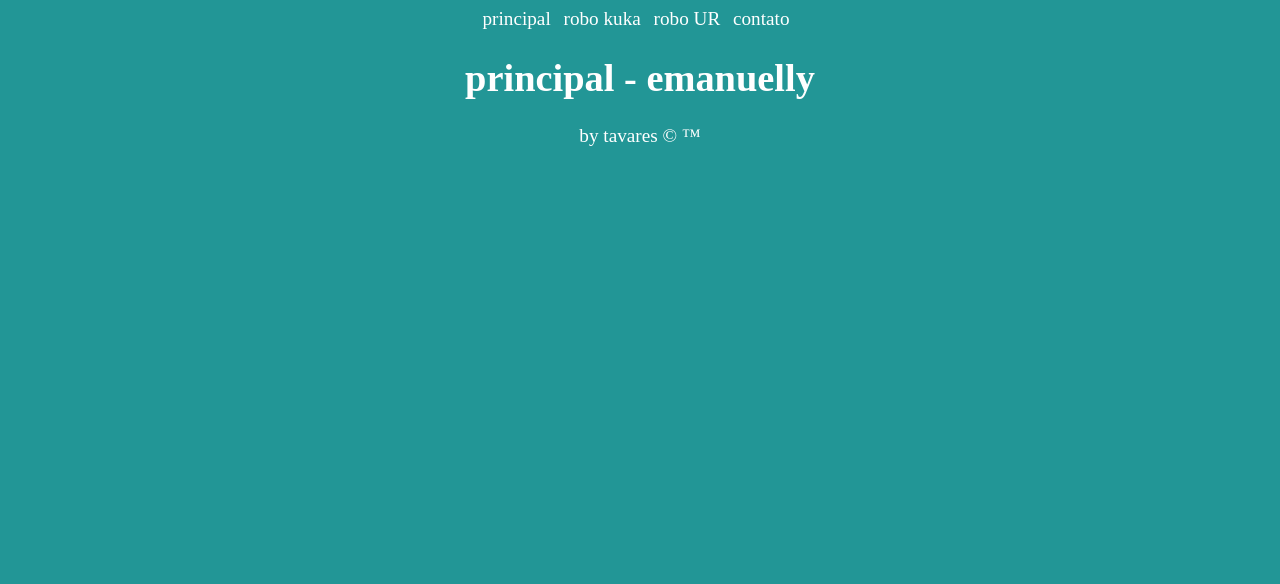
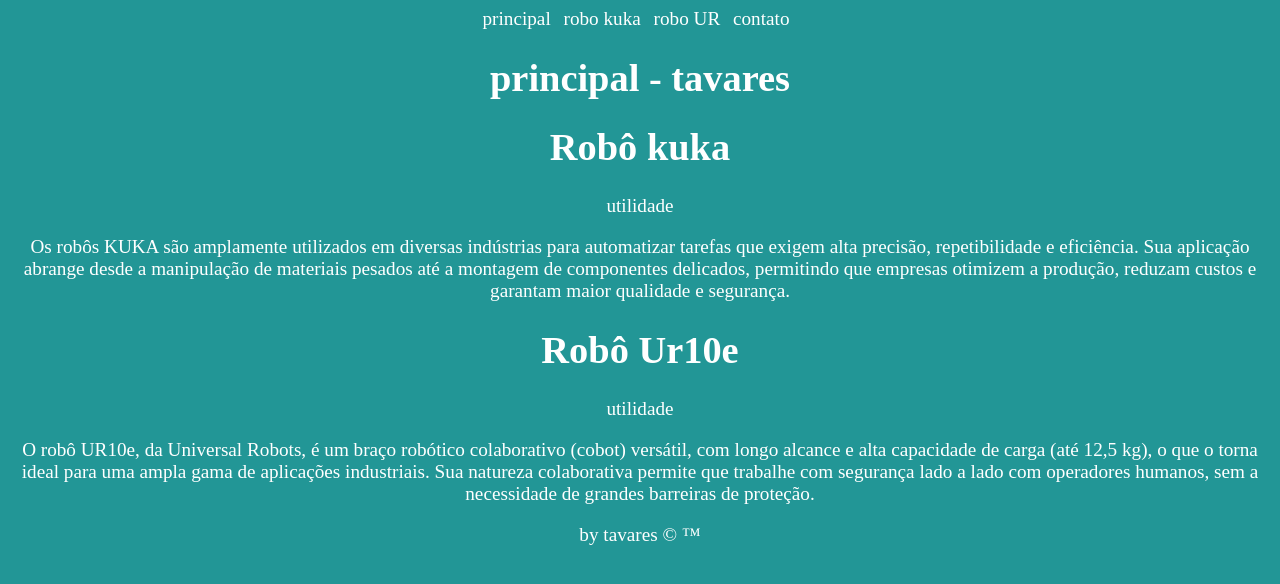
Before and after one commit to emanuellycaetano150/robos_na_industria, a plain HTML site: page index.html in a window 1280 px wide. Drawn offline with Linux system fonts and the light colour scheme.

Commit message:
setima versão

```diff
--- a/index.html
+++ b/index.html
@@ -16,8 +16,15 @@
 </nav>
     </header>
     <main>
-<h1>principal - emanuelly</h1>
-    </main>
+<h1>principal - tavares </h1>
+ <h1>Robô kuka</h1>
+  <p>utilidade</p>
+   <p>Os robôs KUKA são amplamente utilizados em diversas indústrias para automatizar tarefas que exigem alta precisão, repetibilidade e eficiência. Sua aplicação abrange desde a manipulação de materiais pesados até a montagem de componentes delicados, permitindo que empresas otimizem a produção, reduzam custos e garantam maior qualidade e segurança.</p>
+
+    <h1>Robô Ur10e</h1>
+     <p>utilidade</p>
+    <p>O robô UR10e, da Universal Robots, é um braço robótico colaborativo (cobot) versátil, com longo alcance e alta capacidade de carga (até 12,5 kg), o que o torna ideal para uma ampla gama de aplicações industriais. Sua natureza colaborativa permite que trabalhe com segurança lado a lado com operadores humanos, sem a necessidade de grandes barreiras de proteção.</p>
+     </main>
     <footer>
         by tavares &copy; &trade;
     </footer>
```
Also changed, not shown: html/contato.html (+2 -2 lines).
